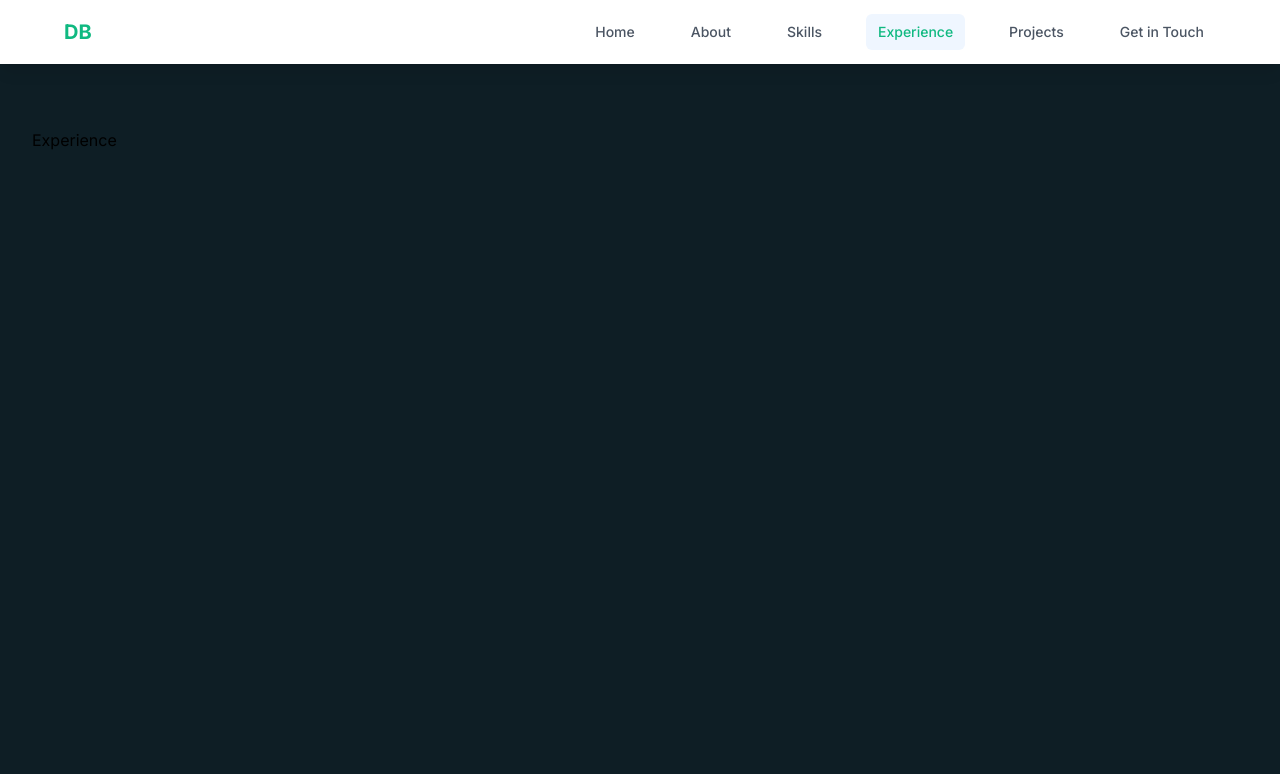
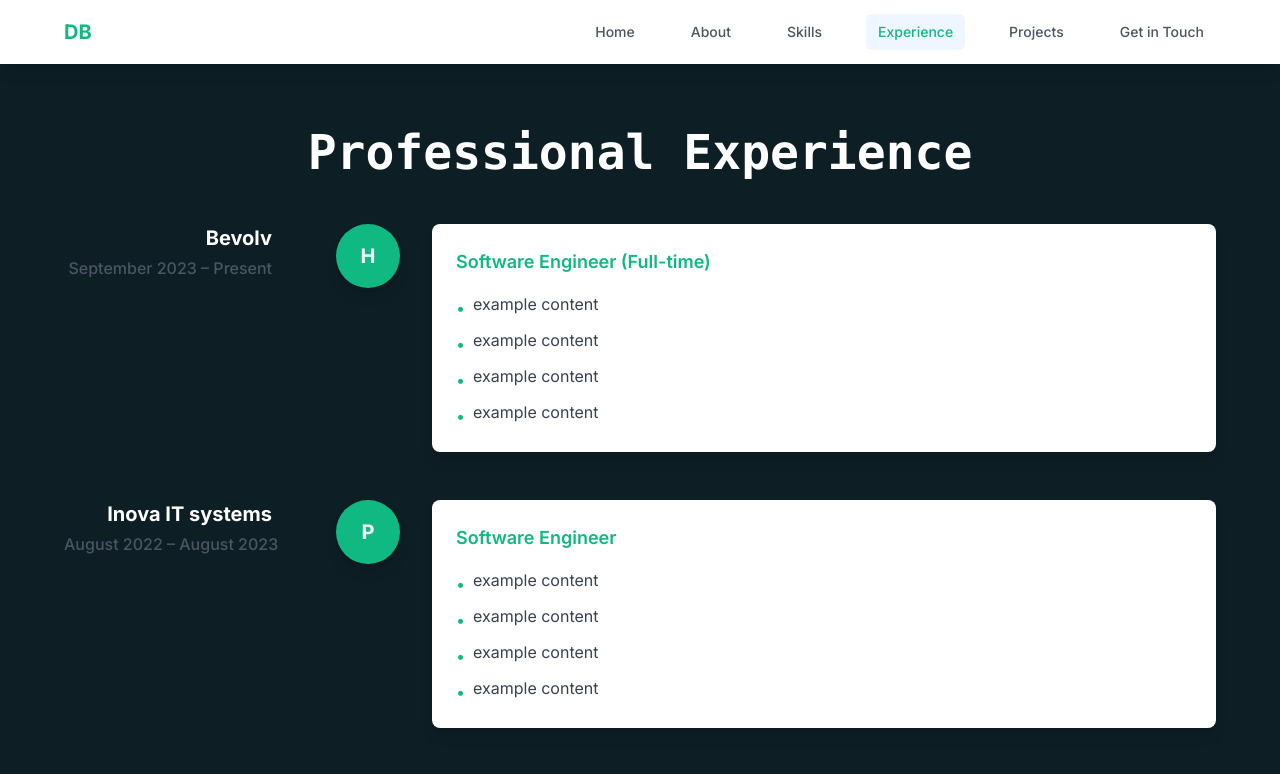
Before and after one commit to anjana6/New_portfolio, a React (Create React App) app: page /experience in a window 1280 px wide. Shown: the top 774 px of the page. Built offline with nearby package versions, Linux system fonts and the light colour scheme.

Commit message:
added content to experience page

```diff
--- a/src/pages/Experience.js
+++ b/src/pages/Experience.js
@@ -1,10 +1,123 @@
-import React from 'react';
+import React, { useEffect } from 'react';
+import { FaBuilding } from 'react-icons/fa';
 
 const Experience = () => {
 
+  const experiences = [
+    {
+      id: 1,
+      company: 'Bevolv',
+      logo: 'H',
+      position: 'Software Engineer (Full-time)',
+      period: 'September 2023 – Present',
+      achievements: [
+        'example content',
+        'example content',
+        'example content',
+        'example content'
+      ]
+    },
+    {
+      id: 2,
+      company: 'Inova IT systems',
+      logo: 'P',
+      position: 'Software Engineer',
+      period: 'August 2022 – August 2023',
+      achievements: [
+        'example content',
+        'example content',
+        'example content',
+        'example content'
+      ]
+    },
+    {
+      id: 3,
+      company: 'Mobile App Mart',
+      logo: 'S',
+      position: 'Software Engineer',
+      period: 'Aug. 2021 – July 2022',
+      achievements: [
+        'example content',
+        'example content',
+        'example content',
+        'example content'
+      ]
+    },
+    {
+      id: 4,
+      company: 'Redblocks',
+      logo: 'I',
+      position: 'Associate Software Engineer',
+      period: 'May 2021 – July 2021',
+      achievements: [
+        'example content',
+        'example content',
+        'example content',
+        'example content'
+      ]
+    },
+    {
+      id: 4,
+      company: 'Redblocks',
+      logo: 'I',
+      position: 'Intern Software Engineer',
+      period: 'Oct. 2021 – April 2021',
+      achievements: [
+        'example content',
+        'example content',
+        'example content',
+        'example content'
+      ]
+    }
+  ];
+
   return (
     <div className="section-padding">
-      Experience
+      <div className="container-custom">
+        <h1 className="text-4xl md:text-5xl font-bold text-white mb-12 text-center font-mono">
+          Professional Experience
+        </h1>
+
+        <div className="w-full">
+          {experiences.map((experience, index) => (
+            <div key={experience.id} className="relative">
+              <div className="flex flex-col md:flex-row md:items-start md:space-x-8 mb-12">
+                <div className="w-60 text-right pr-8">
+                  <h3 className="text-xl font-bold text-white mb-1">
+                    {experience.company}
+                  </h3>
+                  <p className="text-gray-600 font-medium whitespace-nowrap">
+                    {experience.period}
+                  </p>
+                </div>
+
+                <div className="hidden md:flex flex-shrink-0 justify-center">
+                  <div className="w-16 h-16 bg-primary rounded-full flex items-center justify-center text-white font-bold text-xl shadow-lg">
+                    {experience.logo}
+                  </div>
+                </div>
+
+                <div className="flex-1 bg-white rounded-lg shadow-lg p-6 hover:shadow-xl transition-shadow duration-300">
+                  <div className="mb-4">
+                    <h4 className="text-lg font-semibold text-primary mb-1">
+                      {experience.position}
+                    </h4>
+                  </div>
+
+                  <ul className="space-y-2">
+                    {experience.achievements.map((achievement, achievementIndex) => (
+                      <li key={achievementIndex} className="text-gray-700 flex items-start">
+                        <span className="text-primary mr-2 mt-1">•</span>
+                        <span>{achievement}</span>
+                      </li>
+                    ))}
+                  </ul>
+                </div>
+              </div>
+            </div>
+          ))}
+        </div>
+      </div>
     </div>
   );
 };
```
